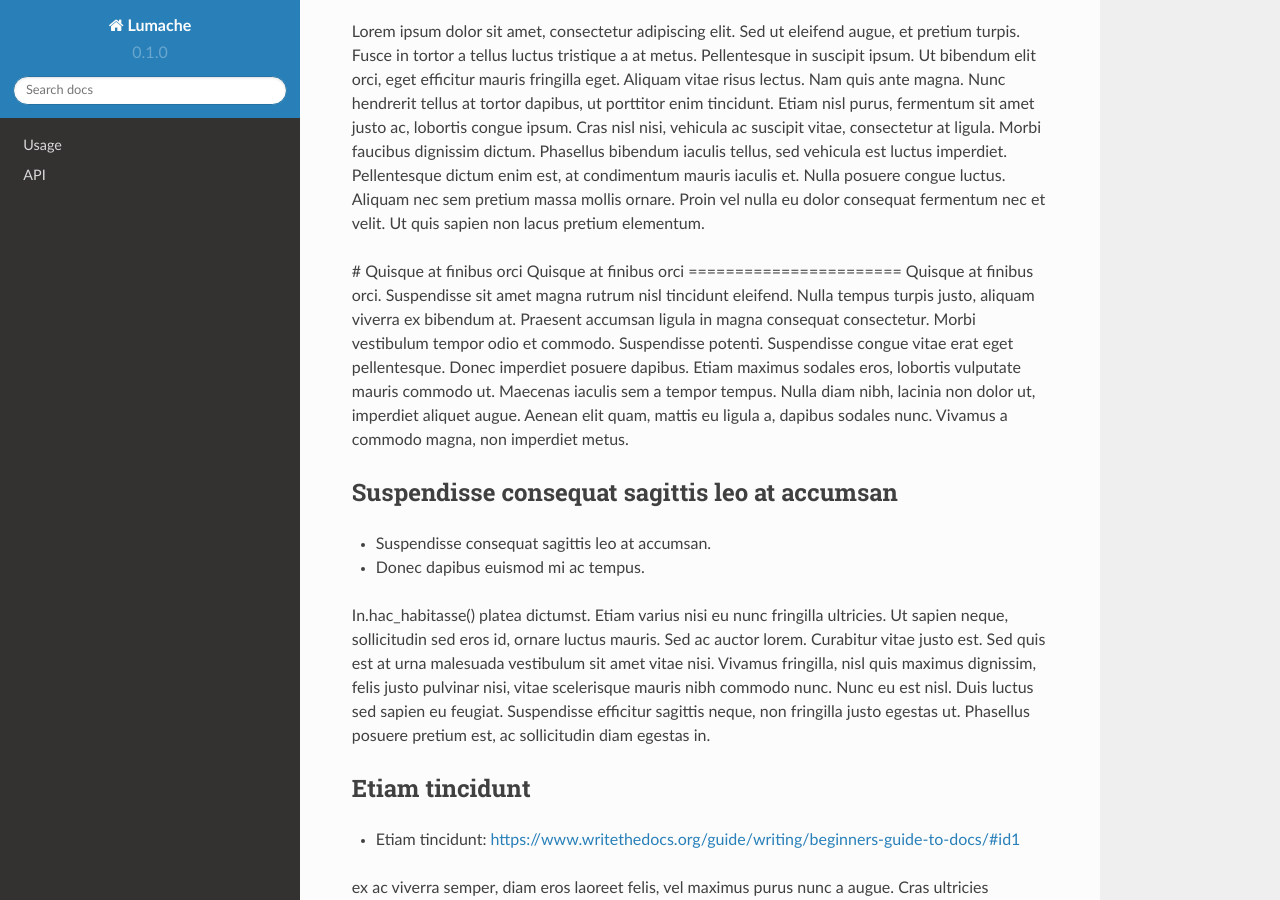
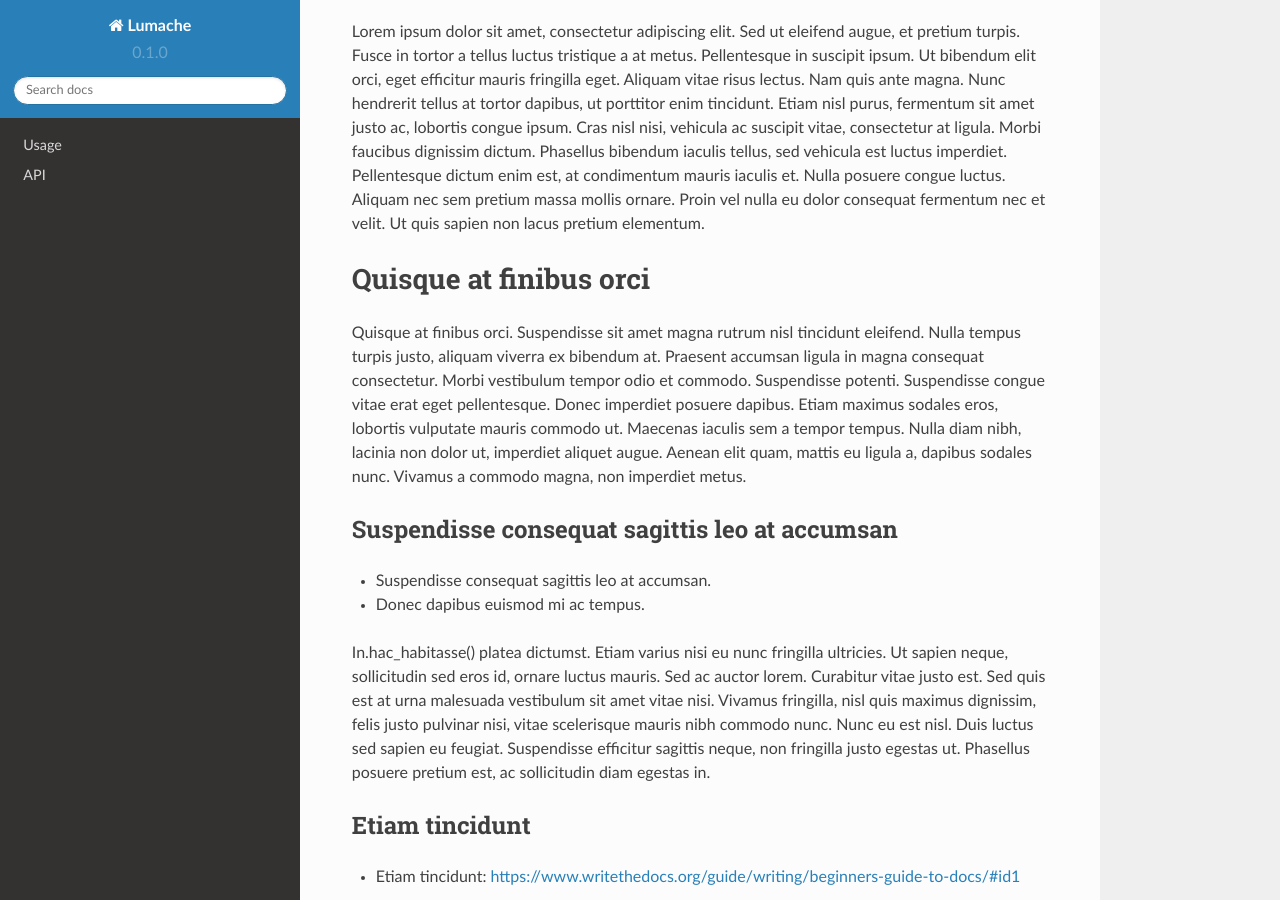
Before and after one commit to rasundsbak/rtd-tutorial, a Sphinx documentation site: the page built from docs/source/index.rst, in a window 1280 px wide and 900 px high, scrolled down 675 px. Built offline with Sphinx 7.4.7 and the Read the Docs theme 2.0.0, drawn with Linux system fonts in a browser that asks for light colours; pages that are not in the unit, such as notebooks, are missing from menus.

Commit message:
Update index.rst

```diff
--- a/docs/source/index.rst
+++ b/docs/source/index.rst
@@ -25,7 +25,7 @@ Lorem ipsum dolor sit amet
 ===========================
 Lorem ipsum dolor sit amet, consectetur adipiscing elit. Sed ut eleifend augue, et pretium turpis. Fusce in tortor a tellus luctus tristique a at metus. Pellentesque in suscipit ipsum. Ut bibendum elit orci, eget efficitur mauris fringilla eget. Aliquam vitae risus lectus. Nam quis ante magna. Nunc hendrerit tellus at tortor dapibus, ut porttitor enim tincidunt. Etiam nisl purus, fermentum sit amet justo ac, lobortis congue ipsum. Cras nisl nisi, vehicula ac suscipit vitae, consectetur at ligula. Morbi faucibus dignissim dictum. Phasellus bibendum iaculis tellus, sed vehicula est luctus imperdiet. Pellentesque dictum enim est, at condimentum mauris iaculis et. Nulla posuere congue luctus. Aliquam nec sem pretium massa mollis ornare. Proin vel nulla eu dolor consequat fermentum nec et velit. Ut quis sapien non lacus pretium elementum.
 
-# Quisque at finibus orci
+
 Quisque at finibus orci
 =======================
 Quisque at finibus orci. Suspendisse sit amet magna rutrum nisl tincidunt eleifend. Nulla tempus turpis justo, aliquam viverra ex bibendum at. Praesent accumsan ligula in magna consequat consectetur. Morbi vestibulum tempor odio et commodo. Suspendisse potenti. Suspendisse congue vitae erat eget pellentesque. Donec imperdiet posuere dapibus. Etiam maximus sodales eros, lobortis vulputate mauris commodo ut. Maecenas iaculis sem a tempor tempus. Nulla diam nibh, lacinia non dolor ut, imperdiet aliquet augue. Aenean elit quam, mattis eu ligula a, dapibus sodales nunc. Vivamus a commodo magna, non imperdiet metus.
@@ -56,6 +56,6 @@ Contents
 
    usage
    api
-   Lorem Ipsum
-   Lorem ipsum dolor sit amet
-   Quisque at finibus orci
+   lorem Ipsum
+   lorem ipsum dolor sit amet
+   quisque at finibus orci
```
